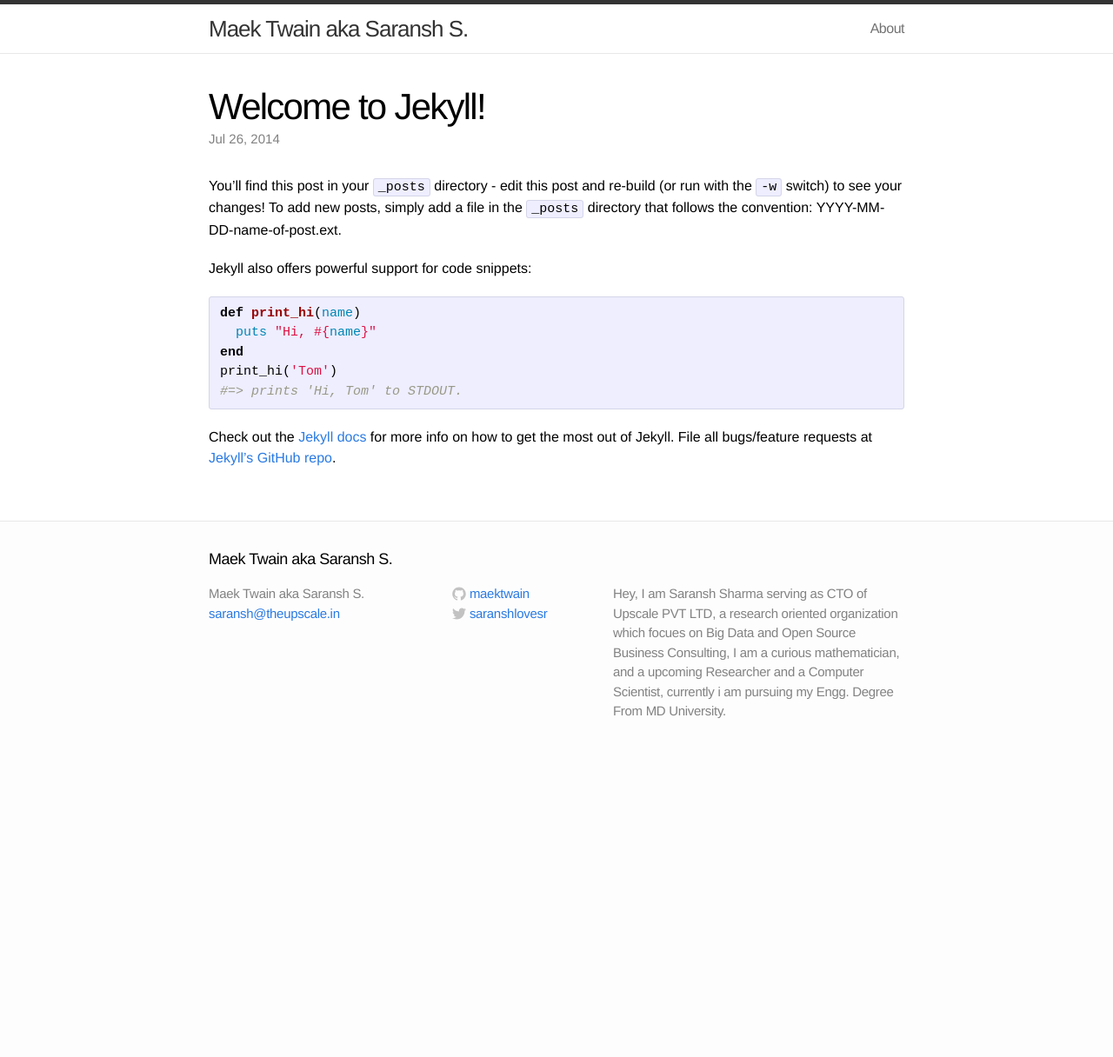
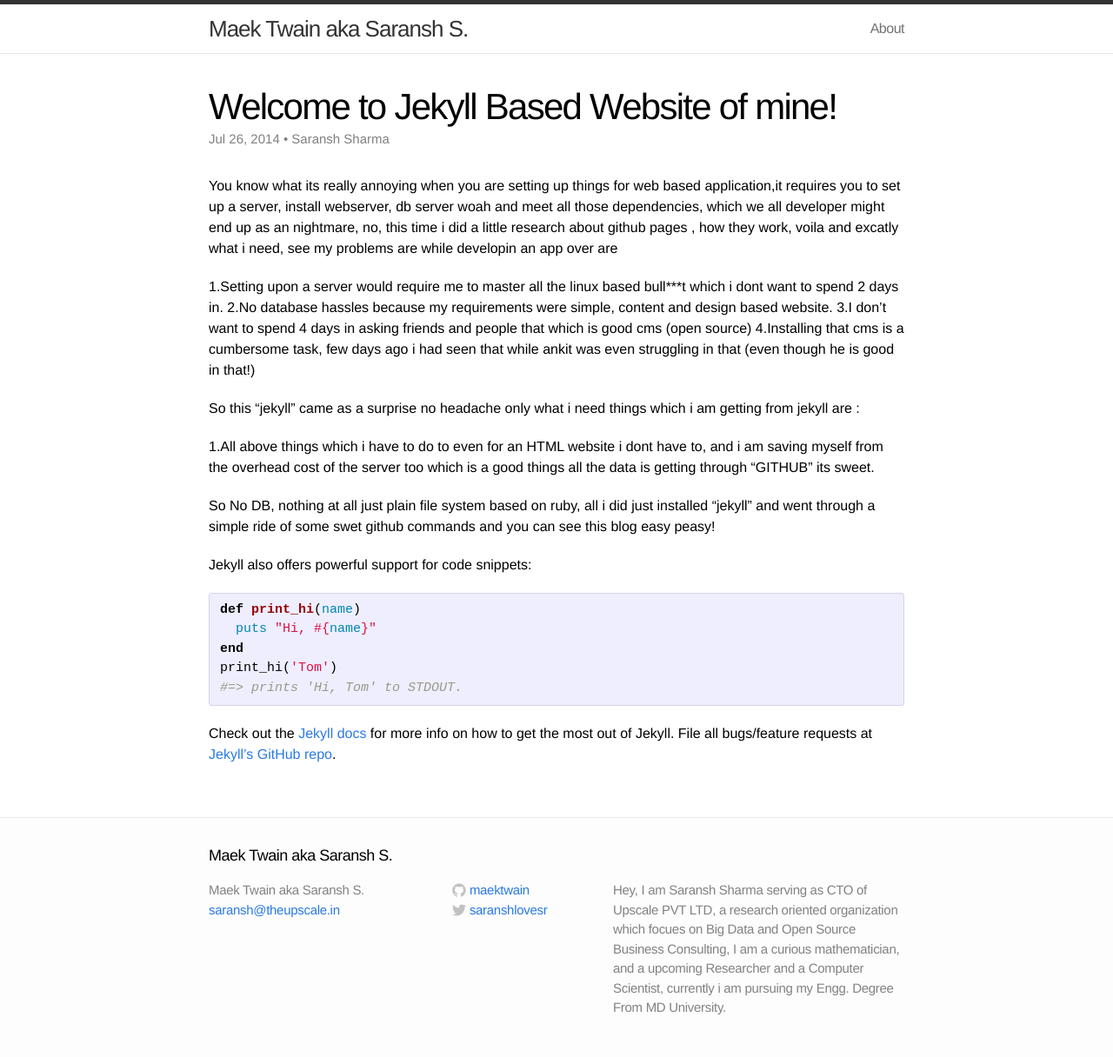
Before and after one commit to theupscale/maektwain.github.io, a Jekyll site: the page built from _posts/2014-07-26-welcome-to-jekyll.markdown, in a window 1280 px wide. Shown: the whole page at 87% size. Built offline with Jekyll 4.4.1, drawn with Linux system fonts in a browser that asks for light colours; before the commit the page ends 900 px from its top, so only the background shows below that.

Commit message:
Post edited

```diff
--- a/_posts/2014-07-26-welcome-to-jekyll.markdown
+++ b/_posts/2014-07-26-welcome-to-jekyll.markdown
@@ -1,12 +1,28 @@
 ---
 layout: post
-title:  "Welcome to Jekyll!"
+title:  "Welcome to Jekyll Based Website of mine!"
 date:   2014-07-26 19:10:47
 categories: jekyll update
+author: Saransh Sharma
 ---
+You know what its really annoying when you are setting up things for web based application,it requires
+you to set up a server, install webserver, db server woah and meet all those dependencies, which we all developer might
+end up as an nightmare, no, this time i did a little research about github pages , how they work, voila and excatly what i
+need, see my problems are while developin an app over are
 
-You'll find this post in your `_posts` directory - edit this post and re-build (or run with the `-w` switch) to see your changes!
-To add new posts, simply add a file in the `_posts` directory that follows the convention: YYYY-MM-DD-name-of-post.ext.
+1.Setting upon a server would require me to master all the linux based bull***t which i dont want to spend 2 days in.
+2.No database hassles because my requirements were simple, content and design based website.
+3.I don't want to spend 4 days in asking friends and people that which is good cms (open source)
+4.Installing that cms is a cumbersome task, few days ago i had seen that while ankit was even struggling in that (even though he is good in that!)
+
+So this "jekyll" came as a surprise no headache only what i need things which i am getting from jekyll are :
+
+1.All above things which i have to do to even for an HTML website i dont have to, and i am saving myself from the overhead cost of the server too
+which is a good things all the data is getting through "GITHUB" its sweet.
+
+So No DB, nothing at all just plain file system based on ruby, all i did just installed "jekyll" and went through a simple ride of some swet github
+commands and you can see this blog easy peasy!
+
 
 Jekyll also offers powerful support for code snippets:
 
```
